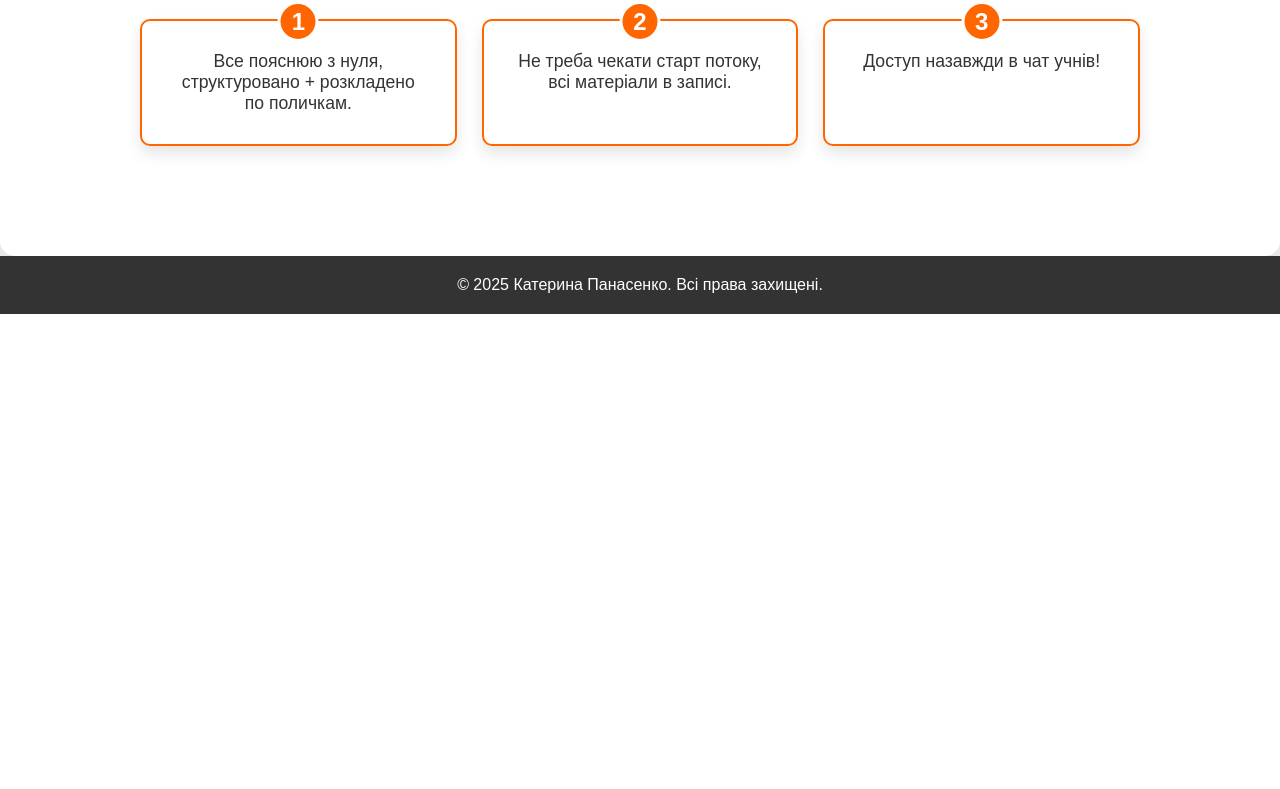
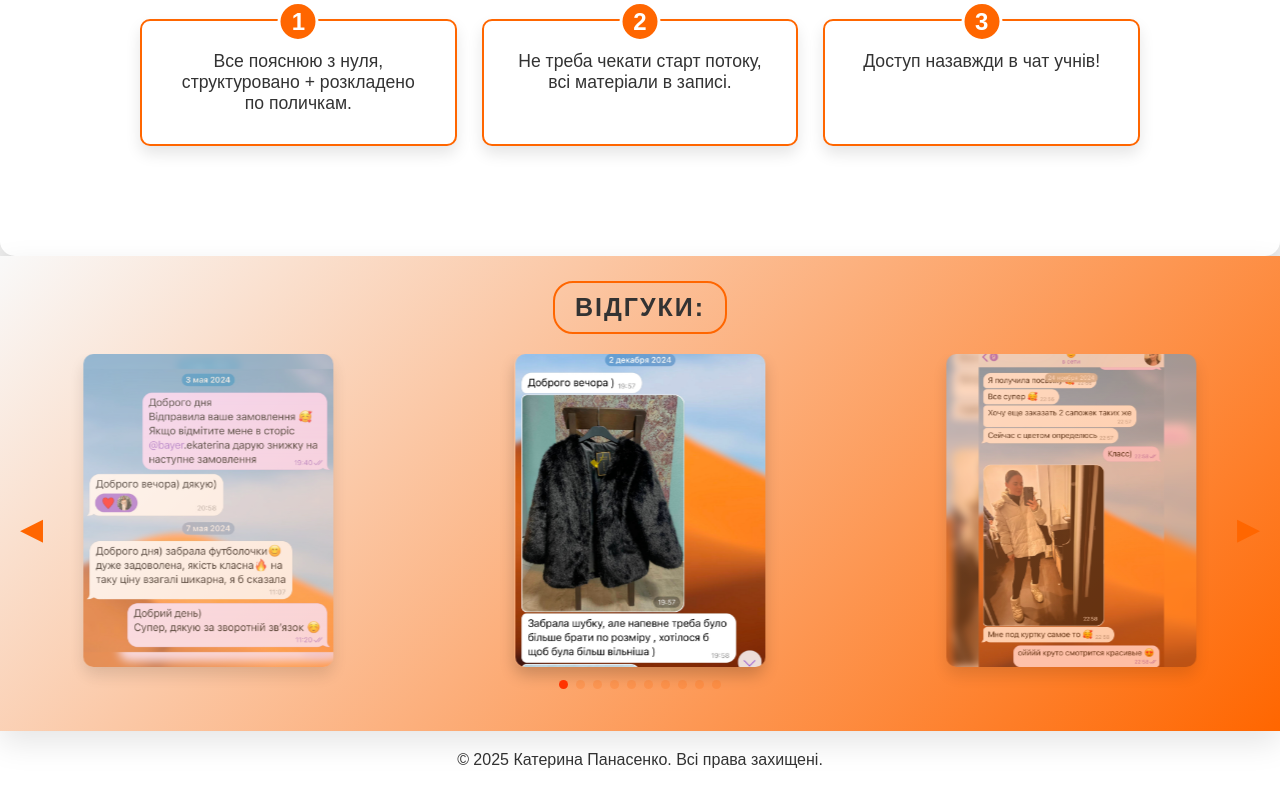
Before and after one commit to KolyaChaun/landing_page, a FastAPI app: page / in a window 1280 px wide. Shown: the part 1816-2605 px from the top of the page. Before the commit the page ends 2130 px from the top, so only its background shows below. Run offline with FastAPI, Linux system fonts and the light colour scheme.

Commit message:
Reviews section was implemented

```diff
--- a/main.py
+++ b/main.py
@@ -10,9 +10,11 @@ app.mount("/static", StaticFiles(directory="static"), name="static")
 # Подключаем папку с шаблонами
 templates = Jinja2Templates(directory="templates")
 
+
 @app.get("/")
 def home(request: Request):
     return templates.TemplateResponse("index.html", {"request": request})
+
 
 @app.post("/submit-form/")
 async def submit_form(name: str = Form(...), phone: str = Form(...)):
--- a/static/css/footer.css
+++ b/static/css/footer.css
@@ -1,6 +1,7 @@
 footer {
     text-align: center;
     padding: 20px;
-    background: #333;
-    color: white;
+    background: white; /* Цвет фона такой же, как у хедера */
+    color: #333; /* Цвет текста темный, чтобы контрастировать с белым фоном */
+    box-shadow: 0 -4px 25px rgba(0, 0, 0, 0.1); /* Немного тени для футера */
 }
--- /dev/null
+++ b/static/css/reviews.css
@@ -0,0 +1,138 @@
+/* Общие стили для блока "Отзывы учеников" */
+#reviews {
+    background: linear-gradient(135deg, #f9f9f9, #ff6600);
+    padding: 25px 0;
+    text-align: center;
+    margin-top: 0;
+    box-shadow: 0 12px 30px rgba(0, 0, 0, 0.1);
+    max-width: 100%;
+    width: 100%;
+    position: relative;
+    padding-bottom: 30px; /* Увеличиваем нижний отступ, чтобы не перекрывать пагинацию */
+}
+
+/* Стили для заголовка */
+#reviews h2 {
+    font-size: 25px; /* Уменьшаем размер шрифта */
+    color: #333;
+    font-family: 'Arial', sans-serif;
+    font-weight: 700;
+    margin-bottom: 20px; /* Уменьшаем отступ снизу */
+    text-transform: uppercase;
+    letter-spacing: 2px;
+    position: relative;
+    padding-bottom: 5px; /* Уменьшаем отступ снизу */
+    display: inline-block;
+    border: 2px solid #ff6600; /* Уменьшаем толщину линии */
+    border-radius: 20px;
+    padding: 10px 20px; /* Уменьшаем внутренние отступы */
+}
+
+/* Стиль для контейнера Swiper */
+.swiper-container {
+    width: 100%;
+    max-width: 100%;
+    margin: 0 auto;
+    position: relative;
+    overflow: hidden; /* Прячем лишние слайды */
+    padding-bottom: 30px; /* Увеличиваем отступ снизу для слайдов */
+}
+
+/* Слайд и фото */
+.swiper-slide {
+    display: flex;
+    justify-content: center;
+    align-items: center;
+    opacity: 0.6;
+    transition: opacity 0.3s ease, transform 0.3s ease;
+    transform: scale(0.85);
+    width: auto;
+}
+
+.swiper-slide-active {
+    opacity: 1;
+    transform: scale(1);
+}
+
+/* Стиль для изображений */
+.review-photo {
+    width: 100%;
+    max-width: 250px;
+    height: auto;
+    border-radius: 10px;
+    box-shadow: 0 8px 16px rgba(0, 0, 0, 0.2);
+    transition: transform 0.3s ease, box-shadow 0.3s ease;
+}
+
+/* Эффект при наведении на фото */
+.review-photo:hover {
+    transform: scale(1.05);
+    box-shadow: 0 12px 24px rgba(0, 0, 0, 0.25);
+}
+
+/* Кнопки переключения */
+.prev-btn,
+.next-btn {
+    background-color: transparent;
+    border: none;
+    font-size: 30px;
+    color: #ff6600;
+    position: absolute;
+    top: 50%;
+    transform: translateY(-50%);
+    cursor: pointer;
+    z-index: 10;
+    padding: 10px;
+    transition: color 0.3s ease;
+}
+
+/* Кнопка "назад" слева */
+.prev-btn {
+    left: 10px;
+}
+
+/* Кнопка "вперед" справа */
+.next-btn {
+    right: 10px;
+}
+
+/* Наведение на кнопки */
+.prev-btn:hover,
+.next-btn:hover {
+    color: #ff3300; /* При наведении цвет меняется */
+}
+
+/* Стиль для пагинации (точки) */
+.swiper-pagination {
+    position: absolute;
+    bottom: -20px;  /* Отступ снизу, чтобы точечки опустились ниже */
+    left: 0;
+    right: 0;
+    text-align: center;
+    z-index: 10;  /* Обеспечиваем, чтобы точки не перекрывались с другими элементами */
+}
+
+/* Стиль для точек */
+.swiper-pagination-bullet {
+    background: #ff6600 !important;  /* Оранжевые точки */
+    width: 9px !important;  /* Меньше размер точек */
+    height: 9px !important;  /* Меньше размер точек */
+    margin: 0 4px;
+    transition: background 0.3s ease;
+}
+
+/* Активная точка */
+.swiper-pagination-bullet-active {
+    background: #ff3300 !important;  /* Темно-оранжевые точки при активности */
+}
+
+
+/* Адаптивные стили */
+@media (max-width: 768px) {
+    #reviews h2 {
+        font-size: 28px;
+    }
+    .swiper-slide {
+        transform: scale(0.9);
+    }
+}
--- /dev/null
+++ b/static/js/reviews.js
@@ -0,0 +1,24 @@
+document.addEventListener("DOMContentLoaded", function () {
+    new Swiper(".swiper-container", {
+        loop: true,
+        centeredSlides: true,  // Центрирование активного слайда
+        slidesPerView: 3,      // Отображаем 3 слайда
+        spaceBetween: 15,      // Промежуток между слайдами
+        pagination: {
+            el: ".swiper-pagination",  // Активируем пагинацию
+            clickable: true            // Точки будут кликабельны
+        },
+        navigation: {
+            nextEl: ".next-btn",
+            prevEl: ".prev-btn"
+        },
+        breakpoints: {
+            768: {
+                slidesPerView: 2,      // Для мобильных устройств будет отображаться 2 слайда
+            },
+            1024: {
+                slidesPerView: 3,      // Для больших экранов 3 слайда
+            }
+        }
+    });
+});
--- a/templates/index.html
+++ b/templates/index.html
@@ -12,6 +12,8 @@
     <link rel="stylesheet" href="{{ url_for('static', path='css/footer.css') }}">
     <link rel="stylesheet" href="{{ url_for('static', path='css/china_study.css') }}">
     <link rel="stylesheet" href="{{ url_for('static', path='css/about.css') }}">
+    <link rel="stylesheet" href="{{ url_for('static', path='css/reviews.css') }}">
+    <link rel="stylesheet" href="https://unpkg.com/swiper/swiper-bundle.min.css">
 </head>
 
 <body>
@@ -29,7 +31,7 @@
                 <a href="https://t.me" target="_blank" aria-label="Telegram">
                     <img src="{{ url_for('static', path='images/telegram-icon.png') }}" alt="Telegram">
                 </a>
-                <a href="https://instagram.com" target="_blank" aria-label="Instagram">
+                <a href="https://www.instagram.com/chinabykat/?igsh=Yzh2ZzhxZWk1NWE1#" target="_blank" aria-label="Instagram">
                     <img src="{{ url_for('static', path='images/instagram-icon.png') }}" alt="Instagram">
                 </a>
                 <a href="https://www.tiktok.com/@bayer.ekaterina?_t=ZM-8uFN1VbpKPG&_r=1" target="_blank" aria-label="TikTok">
@@ -64,7 +66,6 @@
         <section id="china-study">
             <h2><span class="underline-text">Навчаю як купувати на китайських майданчиках</span></h2>
             <div class="courses">
-                <!-- Первый курс -->
                 <div class="course-item">
                     <div class="course-info">
                         <div class="course-header">
@@ -73,7 +74,7 @@
                         </div>
                         <div class="course-content">
                             <div class="course-image-wrapper" style="float: left; width: 40%; margin-right: 20px;">
-                                <img src="static/images/china-market.jpg" alt="Курс 1" class="course-image" style="width: 100%; height: auto;">
+                                <img src="static/images/china-market.jpg" alt="Course 1" class="course-image" style="width: 100%; height: auto;">
                             </div>
                             <div class="course-description" style="float: left; width: 55%;">
                                 <p>Детальне пояснення, як правильно вибирати продавців, знаходити найвигідніші пропозиції та замовляти без посередників.</p>
@@ -89,7 +90,6 @@
                     </div>
                 </div>
 
-                <!-- Второй курс -->
                 <div class="course-item">
                     <div class="course-info">
                         <div class="course-header">
@@ -98,7 +98,7 @@
                         </div>
                         <div class="course-content">
                             <div class="course-image-wrapper" style="float: left; width: 40%; margin-right: 20px;">
-                                <img src="static/images/china-market.jpg" alt="Курс 2" class="course-image" style="width: 100%; height: auto;">
+                                <img src="static/images/china-market.jpg" alt="Course 2" class="course-image" style="width: 100%; height: auto;">
                             </div>
                             <div class="course-description" style="float: left; width: 55%;">
                                 <p>Як домовлятися про знижки, співпрацювати з виробниками та знаходити найкращі логістичні рішення.</p>
@@ -119,20 +119,17 @@
         <section class="about-me" id="about">
             <div class="container">
                 <div class="about-wrapper">
-            <!-- Секция с текстом -->
                     <div class="about-text">
                         <h2>Мене звати Катя,</h2>
                         <h3 class="subheading">і я вже 4 роки активно займаюся покупками у Китаї та веду блог</h3>
                         <p>Я спеціалізуюсь на виборі кращих товарів для вас, щоб покупка була максимально вигідною та безпечною. Маю великий досвід роботи з китайськими постачальниками, що дозволяє мені знайти найкращі пропозиції та зробити ваші покупки більш ефективними.</p>
                     </div>
 
-            <!-- Секция с фото -->
                     <div class="about-image">
-                <img src="static/images/profile.jpg" alt="Мое фото" class="profile-photo">
+                        <img src="static/images/profile.jpg" alt="Photo-profile" class="profile-photo">
                     </div>
                 </div>
 
-        <!-- Секция с плюшками -->
                 <div class="cta-section">
                     <h3>Плюси навчання в мене:</h3>
                     <ul>
@@ -144,6 +141,46 @@
             </div>
         </section>
 
+        <div id="reviews">
+            <h2>Відгуки:</h2>
+            <div class="swiper-container">
+                <div class="swiper-wrapper">
+                    <div class="swiper-slide">
+                        <img src="/static/images/reviews/review%201.PNG" alt="Review 1" class="review-photo">
+                    </div>
+                    <div class="swiper-slide">
+                        <img src="/static/images/reviews/review%202.PNG" alt="Review 2" class="review-photo">
+                    </div>
+                    <div class="swiper-slide">
+                        <img src="/static/images/reviews/review%203.PNG" alt="Review 3" class="review-photo">
+                    </div>
+                    <div class="swiper-slide">
+                        <img src="/static/images/reviews/review%204.PNG" alt="Review 4" class="review-photo">
+                    </div>
+                    <div class="swiper-slide">
+                        <img src="/static/images/reviews/review%205.PNG" alt="Review 5" class="review-photo">
+                    </div>
+                    <div class="swiper-slide">
+                        <img src="/static/images/reviews/review%206.PNG" alt="Review 6" class="review-photo">
+                    </div>
+                    <div class="swiper-slide">
+                        <img src="/static/images/reviews/review%207.PNG" alt="Review 7" class="review-photo">
+                    </div>
+                    <div class="swiper-slide">
+                        <img src="/static/images/reviews/review%208.PNG" alt="Review 8" class="review-photo">
+                    </div>
+                    <div class="swiper-slide">
+                        <img src="/static/images/reviews/review%209.PNG" alt="Review 9" class="review-photo">
+                    </div>
+                    <div class="swiper-slide">
+                        <img src="/static/images/reviews/review%2010.PNG" alt="Review 10" class="review-photo">
+                    </div>
+                </div>
+                <button class="prev-btn">◀</button>
+                <button class="next-btn">▶</button>
+                <div class="swiper-pagination"></div>
+            </div>
+        </div>
 
     </main>
 
@@ -151,8 +188,10 @@
         <p>&copy; 2025 Катерина Панасенко. Всі права захищені.</p>
     </footer>
 
+    <script src="https://unpkg.com/swiper/swiper-bundle.min.js"></script>
     <script src="{{ url_for('static', path='js/courses.js') }}"></script>
     <script src="{{ url_for('static', path='js/about.js') }}"></script>
+    <script src="{{ url_for('static', path='js/reviews.js') }}"></script>
 
 </body>
 
```
Also changed, not shown: static/images/reviews/review 1.PNG (added), static/images/reviews/review 10.PNG (added), static/images/reviews/review 2.PNG (added), static/images/reviews/review 3.PNG (added), 6 other files. Lines whose indentation alone changed are shown as unchanged.
